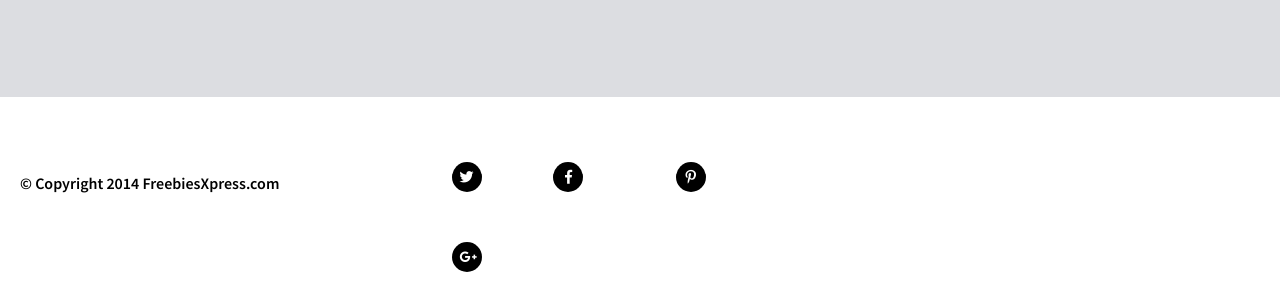
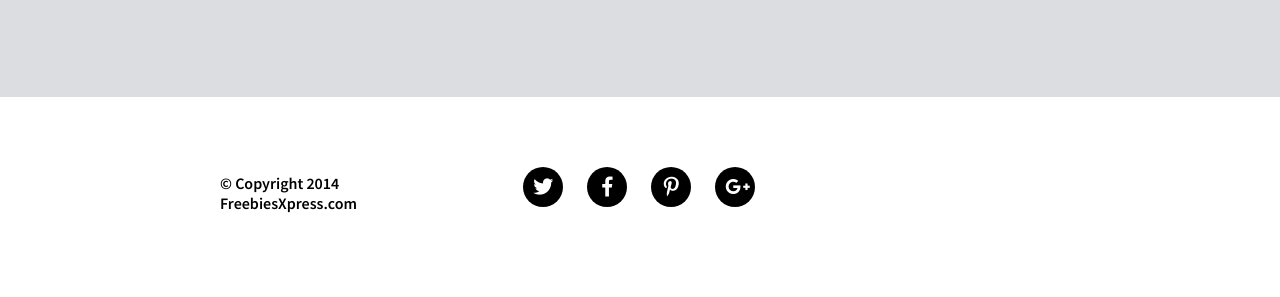
Before and after one commit to AnGroCodes/project-task, a website: page index.html in a window 1280 px wide. Shown: the part 2367-2664 px from the top of the page. Drawn offline with nearby package versions, Linux system fonts and the light colour scheme; files that its build step writes are made by us from their sources; a web font is replaced by a local one.

Commit message:
Fix footer

```diff
--- a/index.html
+++ b/index.html
@@ -120,18 +120,18 @@
             </div>
             <div class="social">
                 <div class="social-icon">
-                    <a href="#"><i class="fab fa-twitter"></i>Twitter</a>
+                    <a href="#"><i class="fab fa-twitter"></i></a>
                 </div>
                 <div class="social-icon">
-                    <a href="#"><i class="fab fa-facebook-f"></i>Facebook</a>
+                    <a href="#"><i class="fab fa-facebook-f"></i></a>
                 </div>
                 <div class="social-icon">
-                    <a href="#"><i class="fab fa-pinterest-p"></i>Pinterest</a>
+                    <a href="#"><i class="fab fa-pinterest-p"></i></a>
                 </div>
                 <div class="social-icon">
-                    <a href="#"><i class="fab fa-google-plus-g"></i>Google Plus</a>
+                    <a href="#"><i class="fab fa-google-plus-g"></i></a>
                 </div>
             </div>
-        </footer>
+        <footer>
     </body>
 </html>
--- a/sass/style.scss
+++ b/sass/style.scss
@@ -160,10 +160,14 @@ a {
     padding: 0 200px 100px 200px;
 }
 /*Footer*/
+footer {
+    height: 150px;
+    padding: 0 200px;
+}
 .social {
     float:left;
     width: 33.33%;
-    padding: 0 20px;
+    padding: 20px;
 }
 .copyright {
     padding: 20px;
@@ -174,15 +178,16 @@ a {
 .social-icon {
     font-size: 0;
     margin: 5px;
-    float: left;
-    padding: 20px 0;
+    padding: 5px;
+    display: inline-block;
+    text-align: center;
 }
 .social-icon i {
-    font-size: 14px;
+    font-size: 20px;
     color:white;
-    width: 30px;
-    height: 30px;
+    width: 40px;
+    height: 40px;
     background-color: black;
     border-radius: 50%;
-    padding: 8px;
+    padding: 10px;
 }
```
